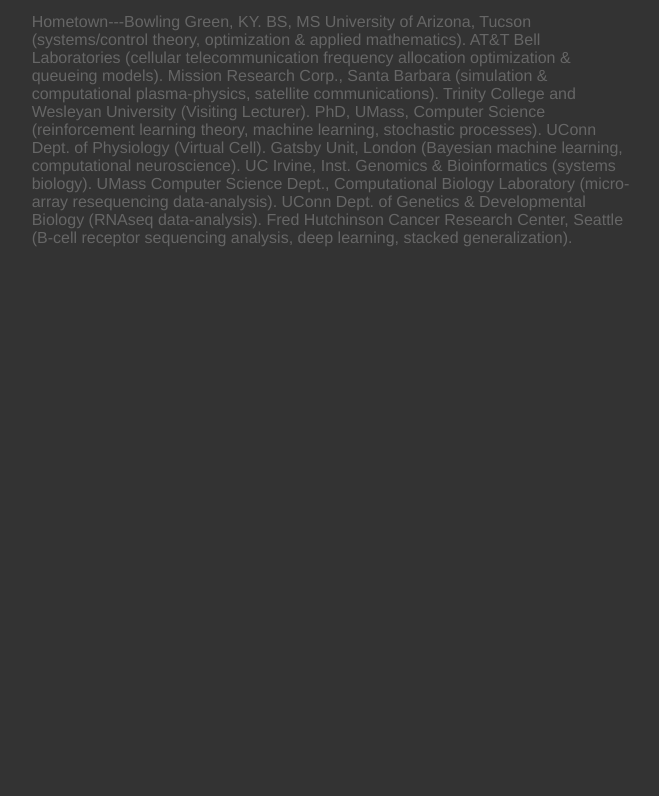
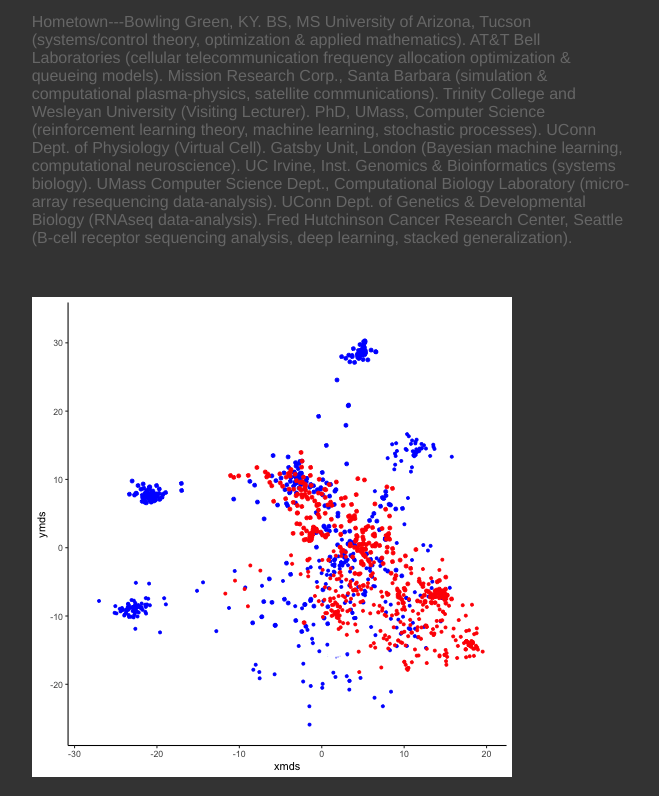
Before and after one commit to moduff/moduff.github.io, a plain HTML site: page chrono_bio.html in a window 1280 px wide. Shown: the part 400-1196 px from the top of the page, without its empty margins (182-841 px from the left). Before the commit the page ends 800 px from the top, so only its background shows below. Drawn offline with Linux system fonts and the light colour scheme.

Commit message:
Update chrono_bio.html

```diff
--- a/chrono_bio.html
+++ b/chrono_bio.html
@@ -25,8 +25,15 @@
 
 
 </font>
+
+<p><br> <p>
+
+<IMG SRC="pt_trajectory_mds_plot.gif">
+
+
+
 <!--
-<p><br> <p>
+
 <img src = "no_bullshit.png" width="75" height="50">
 -->
 
```
